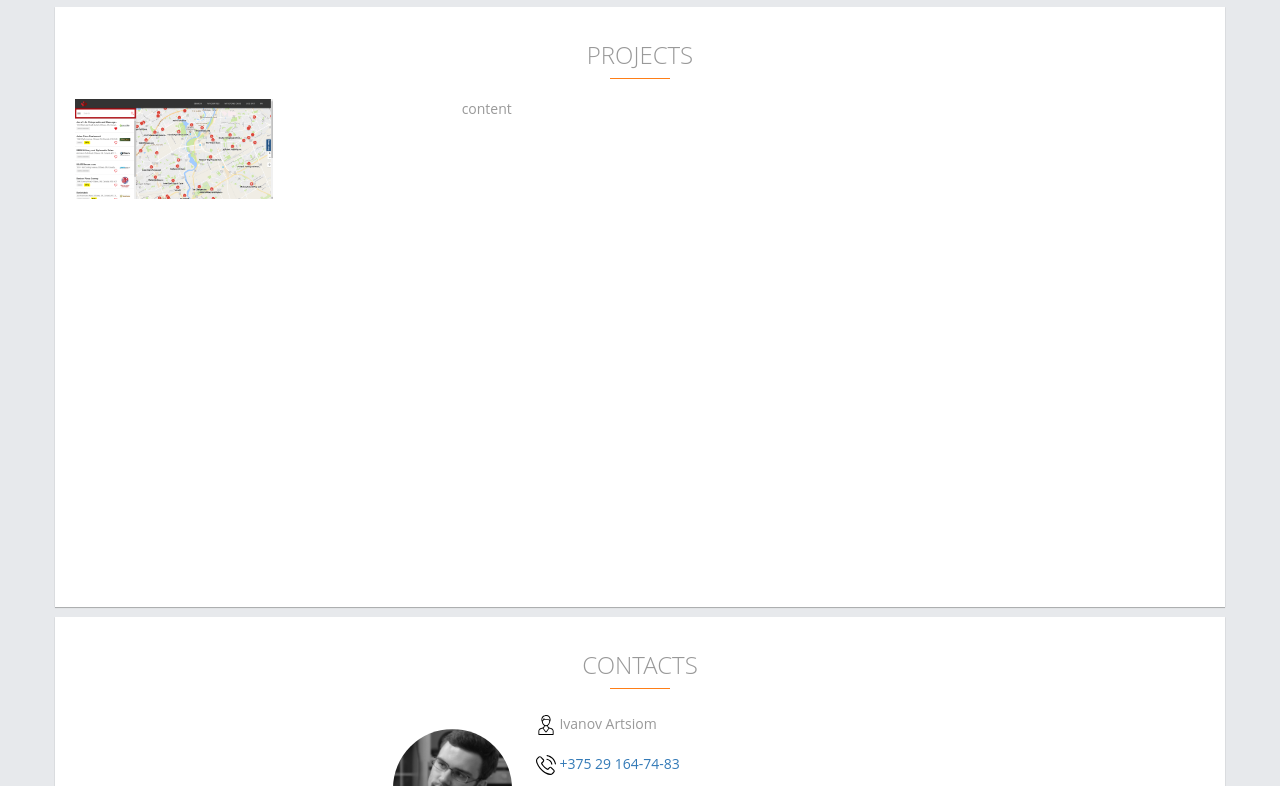
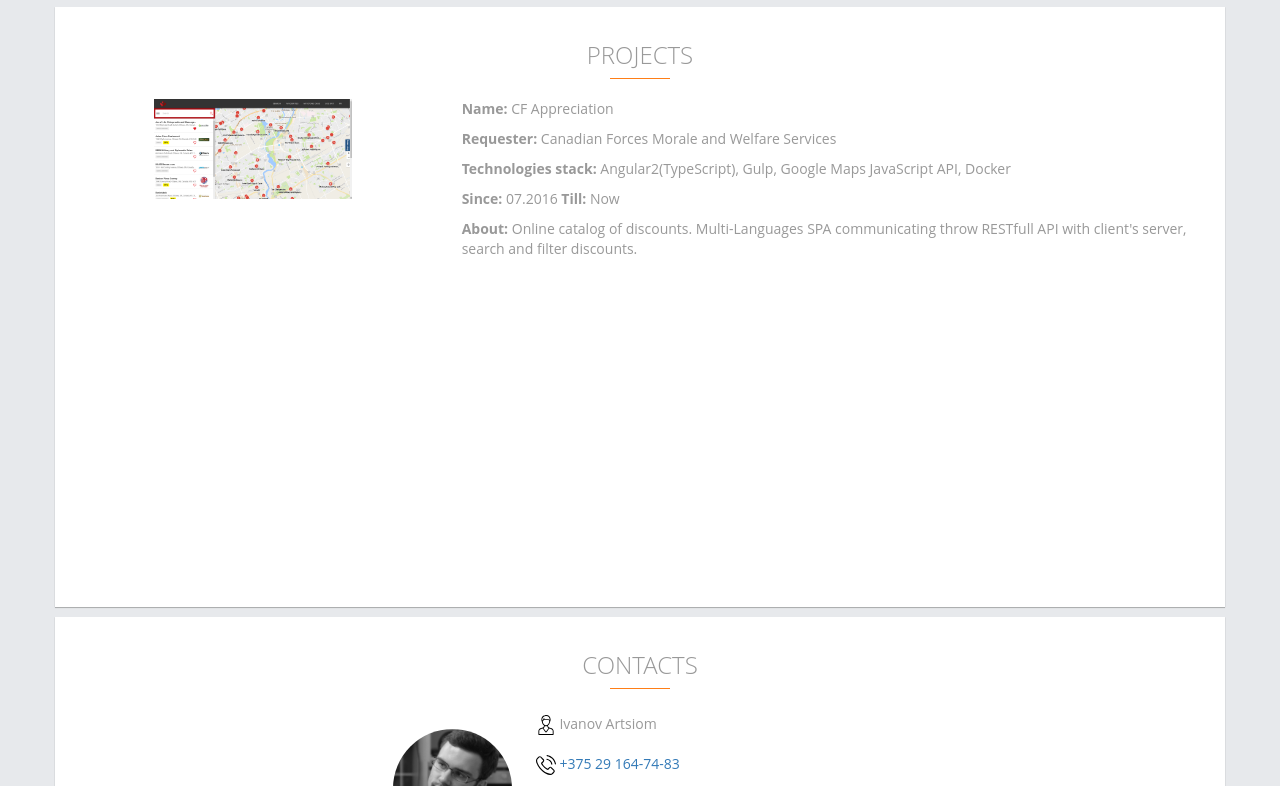
Before and after one commit to Buggytheclown/crossroad-resume, a website: page src/app/html/index.html in a window 1280 px wide. Shown: the part 1492-2278 px from the top of the page. Drawn offline with nearby package versions, Linux system fonts and the light colour scheme; files that its build step writes are made by us from their sources; files whose address does not match are found by name.

Commit message:
1st project in section projects

```diff
--- a/src/app/css/component/header.scss
+++ b/src/app/css/component/header.scss
@@ -70,6 +70,12 @@
         padding-bottom: 2px;
         transition: color 0.3s ease-in;
       }
+
+      & a:hover {
+        border-bottom: 1px solid #fff;
+        text-decoration: none;
+      }
+
     }
   }
 
--- /dev/null
+++ b/src/app/css/component/projects.scss
@@ -0,0 +1,9 @@
+.project-block {
+  &__preview {
+    text-align: center;
+    margin-bottom: 10px;
+    & img {
+      height: 100px;
+    }
+  }
+}
--- a/src/app/css/index.scss
+++ b/src/app/css/index.scss
@@ -3,13 +3,14 @@
 @import "component/header";
 @import "component/about";
 @import "component/skillbar";
+@import "component/projects";
 
 body {
   background: #e7e9ec;
   font-family: Open Sans, Helvetica, Arial, sans-serif;
 }
 
-a:focus {
+a:focus, a:hover{
   text-decoration: none !important;
 }
 
--- a/src/app/html/index.html
+++ b/src/app/html/index.html
@@ -68,7 +68,8 @@
                         programming paradigms.
                     </p>
                     <p>
-                        Also work with: RESTful web services, BEM methodology, Nginx, virtual environments(Docker, Vagrant), project builders(Gulp, Webpack), VCS(Git).
+                        Also work with: RESTful web services, BEM methodology, Nginx, virtual environments(Docker,
+                        Vagrant), project builders(Gulp, Webpack), VCS(Git).
                     </p>
                 </div>
 
@@ -140,12 +141,33 @@
                 <div class="projects-container">
 
                     <div class="projects-container__item row">
-                        <div class="col-sm-4">
-                            <img style="height: 100px" src="/assets/img/projects/cfmws/cfmws-2.png">
+
+                        <div class="project-block">
+                            <div class="project-block__preview col-sm-4">
+                                <img src="/assets/img/projects/cfmws/cfmws-2.png">
+                            </div>
+
+                            <div class="project-block__description col-sm-8">
+                                <p>
+                                    <b>Name:</b> CF Appreciation
+                                </p>
+                                <p>
+                                    <b>Requester:</b> Canadian Forces Morale and Welfare Services
+                                </p>
+                                <p>
+                                    <b>Technologies stack:</b> Angular2(TypeScript), Gulp, Google Maps JavaScript API,
+                                    Docker
+                                </p>
+                                <p>
+                                    <b>Since:</b> 07.2016 <b>Till:</b> Now
+                                </p>
+                                <p>
+                                    <b>About:</b> Online catalog of discounts. Multi-Languages SPA communicating throw
+                                    RESTfull API with client's server, search and filter discounts.
+                                </p>
+                            </div>
                         </div>
-                        <div class="col-sm-8">
-                            content
-                        </div>
+
                     </div>
 
                 </div>
--- a/src/app/js/index.js
+++ b/src/app/js/index.js
@@ -1,4 +1,5 @@
 (function ($) {
+    // USE FEATHERBOX
 
     $(function () {
         prepareSkills();
```
